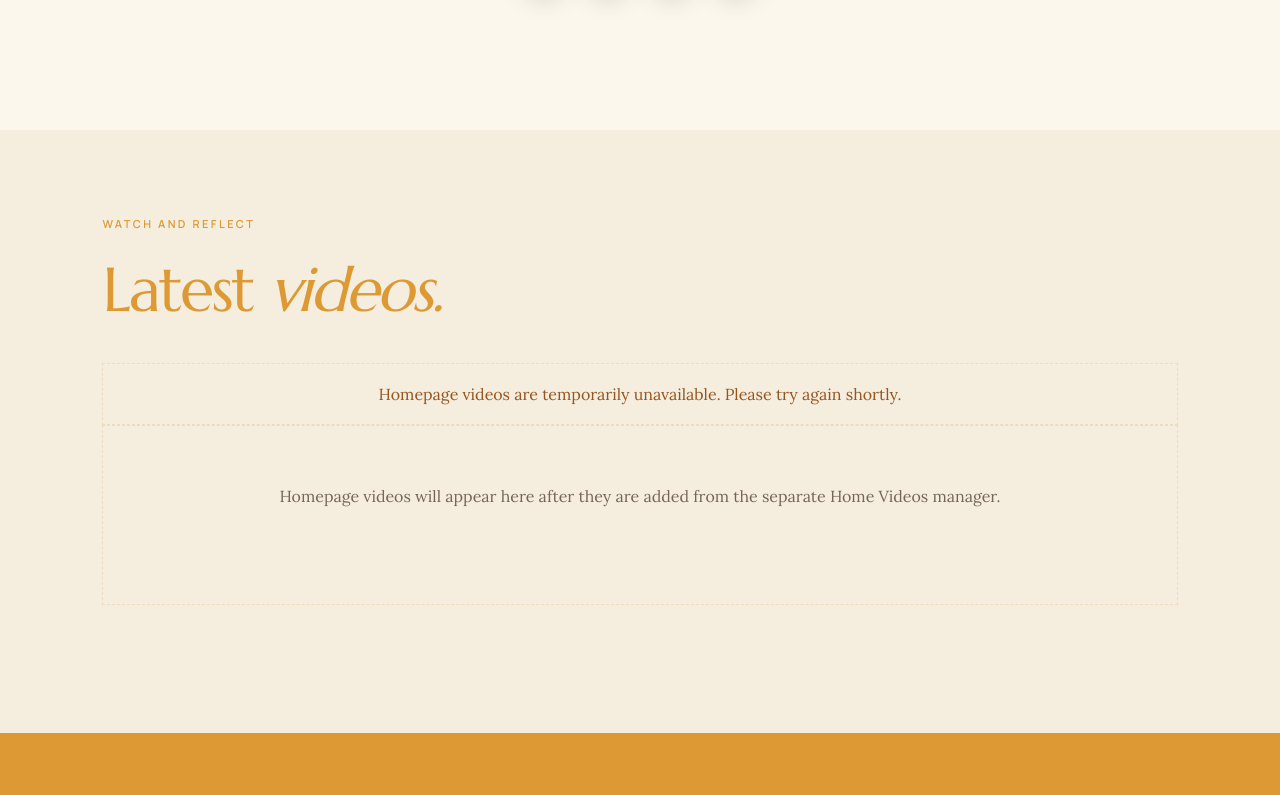
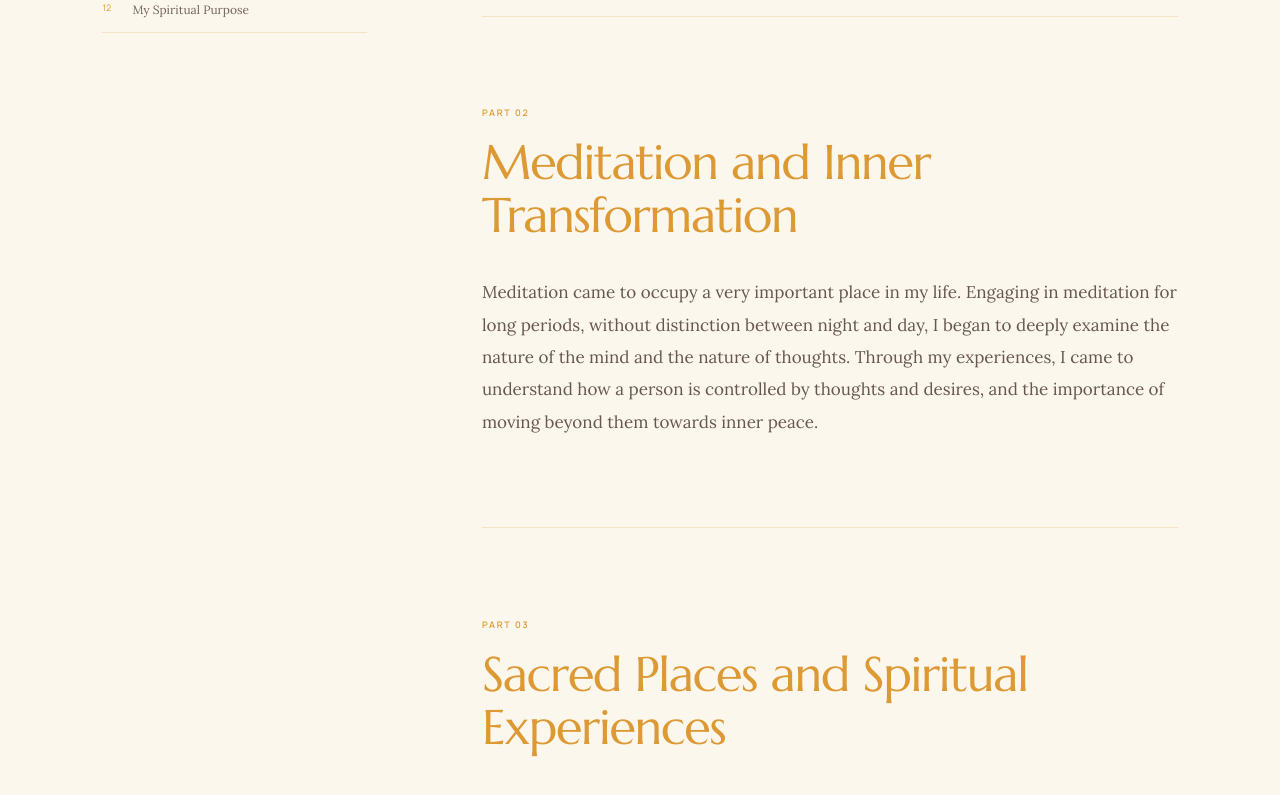
Before and after one commit to pranixtech/brammayogam, a React (Vite) app: page /bio in a window 1280 px wide. Before the commit this address led to /. Shown: the part 960-1755 px from the top of the page. Built offline with nearby package versions, Linux system fonts and the light colour scheme; no server answers.

Commit message:
Add dedicated biography page

```diff
--- a/src/app/App.jsx
+++ b/src/app/App.jsx
@@ -5,6 +5,7 @@ import { Header } from '../components/layout/Header'
 import { WhatsAppButton } from '../components/common/WhatsAppButton'
 import { ComingSoonPage } from '../pages/ComingSoonPage'
 import { AdminPage } from '../pages/AdminPage'
+import { BioPage } from '../pages/BioPage'
 import { FeedbackPage } from '../pages/FeedbackPage'
 import { HomePage } from '../pages/HomePage'
 import { PhotosPage } from '../pages/PhotosPage'
@@ -15,7 +16,7 @@ import { useLanguage } from '../i18n/useLanguage'
 
 const PAGE_TITLE_KEYS = {
   '/class': 'class', '/registration': 'registration', '/feedback': 'feedback', '/deeksha': 'deeksha',
-  '/book': 'book', '/photos': 'photos', '/videos': 'videos', '/yogam': 'yogam',
+  '/book': 'book', '/photos': 'photos', '/videos': 'videos', '/yogam': 'yogam', '/bio': 'bio',
 }
 
 export default function App() {
@@ -44,6 +45,7 @@ export default function App() {
       <main>
         <Routes>
           <Route path="/" element={<HomePage />} />
+          <Route path="/bio" element={<BioPage />} />
           <Route path="/class" element={<ComingSoonPage titleKey="class" action={{ href: '/registration', labelKey: 'comingSoon.register' }} />} />
           <Route path="/registration" element={<RegistrationPage />} />
           <Route path="/feedback" element={<FeedbackPage />} />
--- a/src/components/layout/Header.jsx
+++ b/src/components/layout/Header.jsx
@@ -5,7 +5,7 @@ import { useScrollThreshold } from '../../hooks/useScrollThreshold'
 import { useLanguage } from '../../i18n/useLanguage'
 
 const NAVIGATION_KEYS = {
-  '/#journey': 'journey', '/#spiritual-journey': 'bio', '/#contribution': 'contribution', '/#teachings': 'teachings',
+  '/#journey': 'journey', '/bio': 'bio', '/#contribution': 'contribution', '/#teachings': 'teachings',
   '/yogam': 'yogam', '/class': 'class', '/registration': 'registration', '/feedback': 'feedback',
   '/deeksha': 'deeksha', '/book': 'book', '/photos': 'photos', '/videos': 'videos', '/#purpose': 'purpose',
 }
--- a/src/data/siteContent.js
+++ b/src/data/siteContent.js
@@ -2,7 +2,7 @@ export const SITE_NAME = 'Brahmam Foundation'
 
 export const NAVIGATION_ITEMS = [
   { label: 'The journey', href: '/#journey' },
-  { label: 'Bio', href: '/#spiritual-journey' },
+  { label: 'Bio', href: '/bio' },
   { label: 'Contribution', href: '/#contribution' },
   { label: 'Teachings', href: '/#teachings' },
   { label: 'Bramma Yogam', href: '/yogam' },
--- /dev/null
+++ b/src/pages/BioPage.jsx
@@ -0,0 +1,5 @@
+import { ChaptersSection } from '../sections/ChaptersSection'
+
+export function BioPage() {
+  return <ChaptersSection />
+}
```
